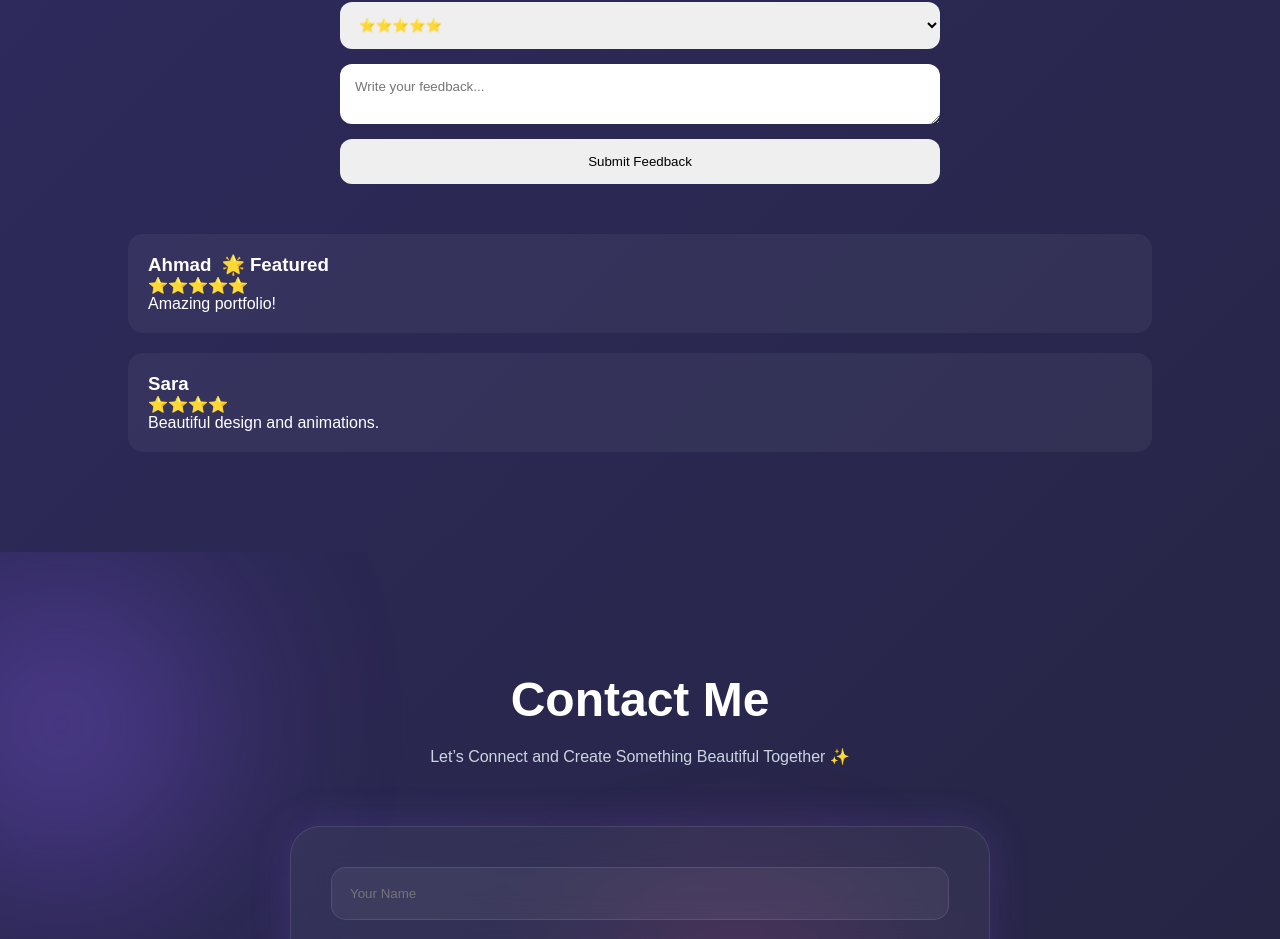
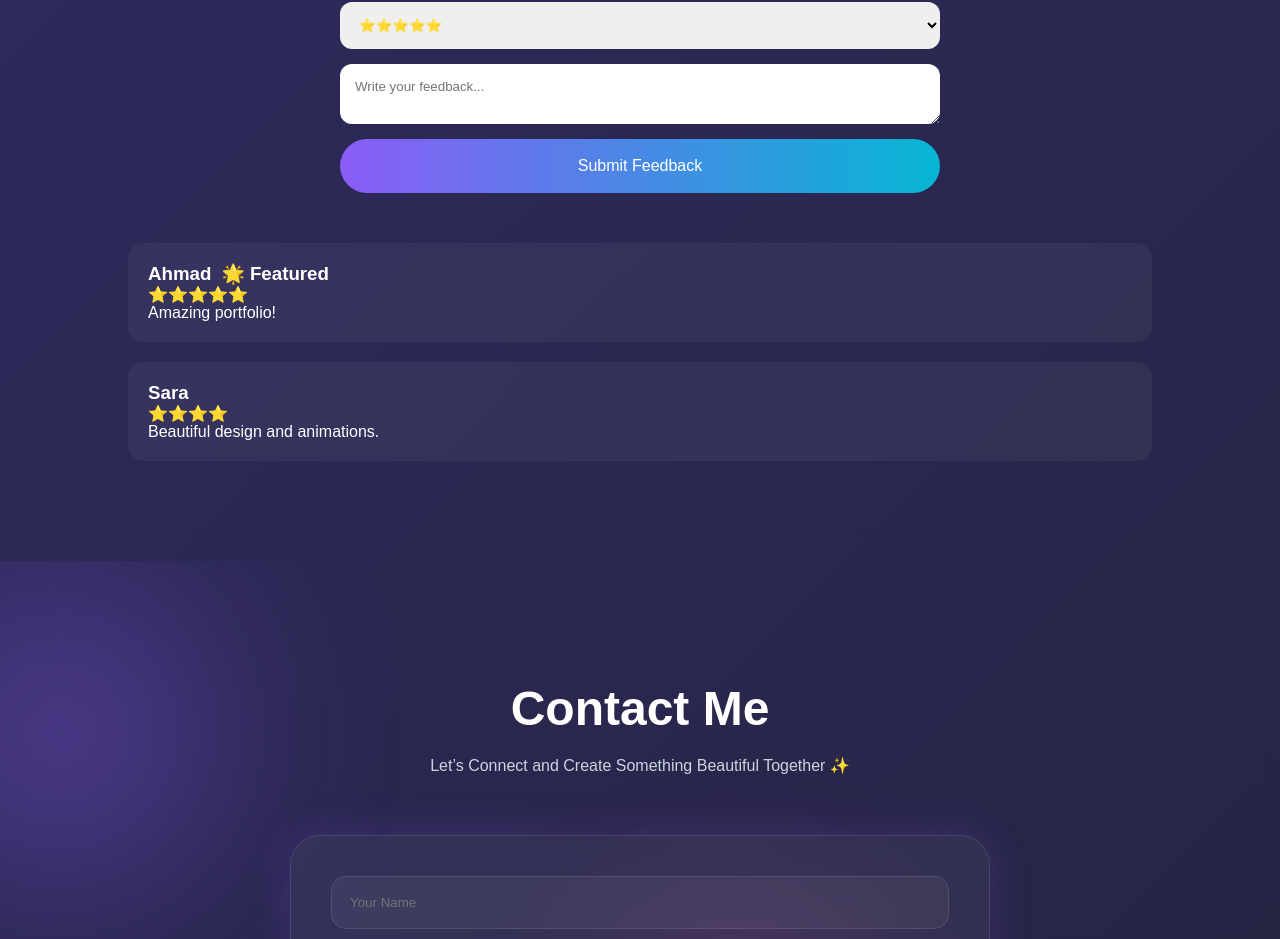
Before and after one commit to H-akimi07/My-React-Portfolio, a React (Vite) app: page / in a window 1280 px wide. Shown: the part 4298-5237 px from the top of the page. Built offline with nearby package versions, Linux system fonts and the light colour scheme.

Commit message:
i add some UI updated for feedback button

```diff
--- a/src/components/styles/style.css
+++ b/src/components/styles/style.css
@@ -786,10 +786,12 @@ body {
 }
 
 .skill-progress {
+  width: 0;
   height: 100%;
   background: linear-gradient(90deg, #8b5cf6, #06b6d4);
   border-radius: 20px;
   animation: fillBar 2s ease forwards;
+  transition: width 1.5s ease-in-out;
 }
 
 @keyframes fillBar {
@@ -898,16 +900,27 @@ body.dark {
 
   border: none;
   border-radius: 12px;
+  background: transparent linear-gradient(rgba(177, 169, 169, 0.05));
 }
 
 .feedback-form button {
-  padding: 15px;
+  padding: 18px;
+  border: none;
+  border-radius: 40px;
+  background: linear-gradient(to right, #8b5cf6, #06b6d4);
+  color: white;
+  font-size: 1rem;
+  cursor: pointer;
+  transition: 0.4s;
+}
+.feedback-form button:hover {
 
-  border: none;
-  border-radius: 12px;
 
-  cursor: pointer;
+   transform: scale(1.03);
+    box-shadow: 0 0 30px rgba(139, 92, 246, 0.4);
+
 }
+
 
 .feedback-list {
   margin-top: 50px;
```
